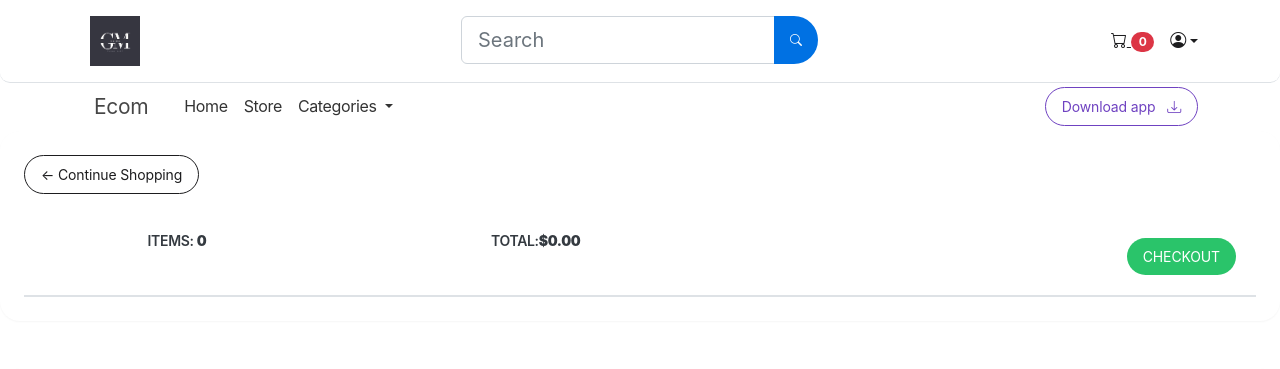
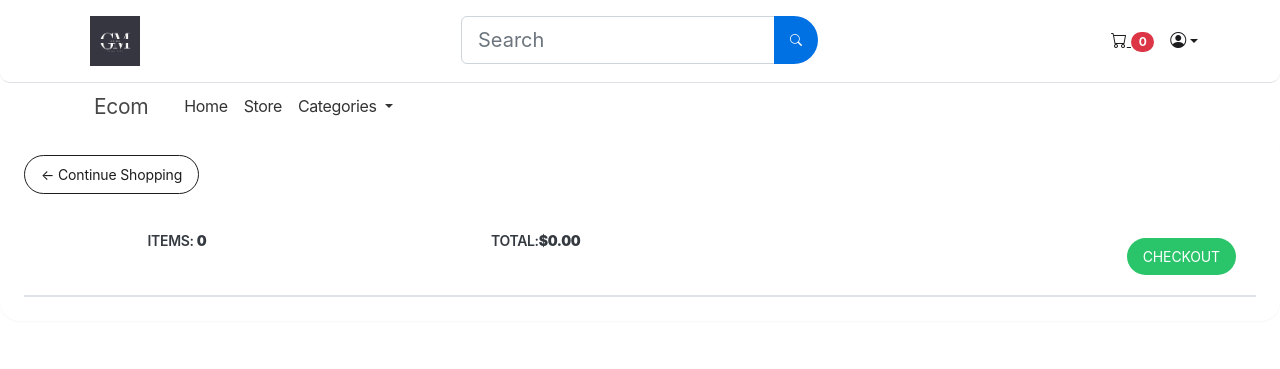
Before and after one commit to NatKimSreng/Shop, a Django app: page /cart/ in a window 1280 px wide. Shown: the top 369 px of the page. Run offline with Django 5.2, Linux system fonts and the light colour scheme; lists and menus that the app fills with data are empty.

Commit message:
dork download app jenh

```diff
--- a/store/templates/store/main.html
+++ b/store/templates/store/main.html
@@ -234,10 +234,6 @@
                 </ul>
               </li>
             </ul>
-            <!-- Download App -->
-            <a href="#" class="btn btn-outline-primary"
-              >Download app <i class="bi bi-download ms-2"></i
-            ></a>
           </div>
         </div>
       </nav>
```
